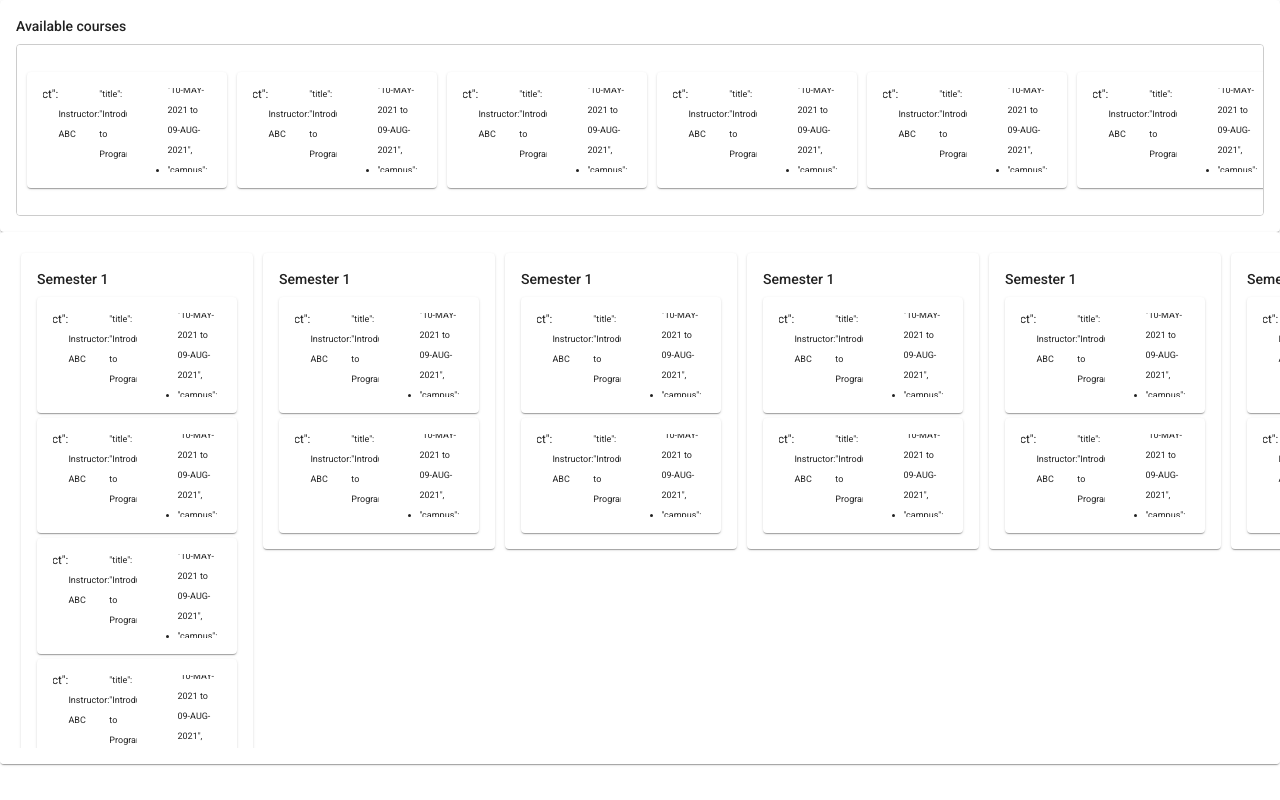
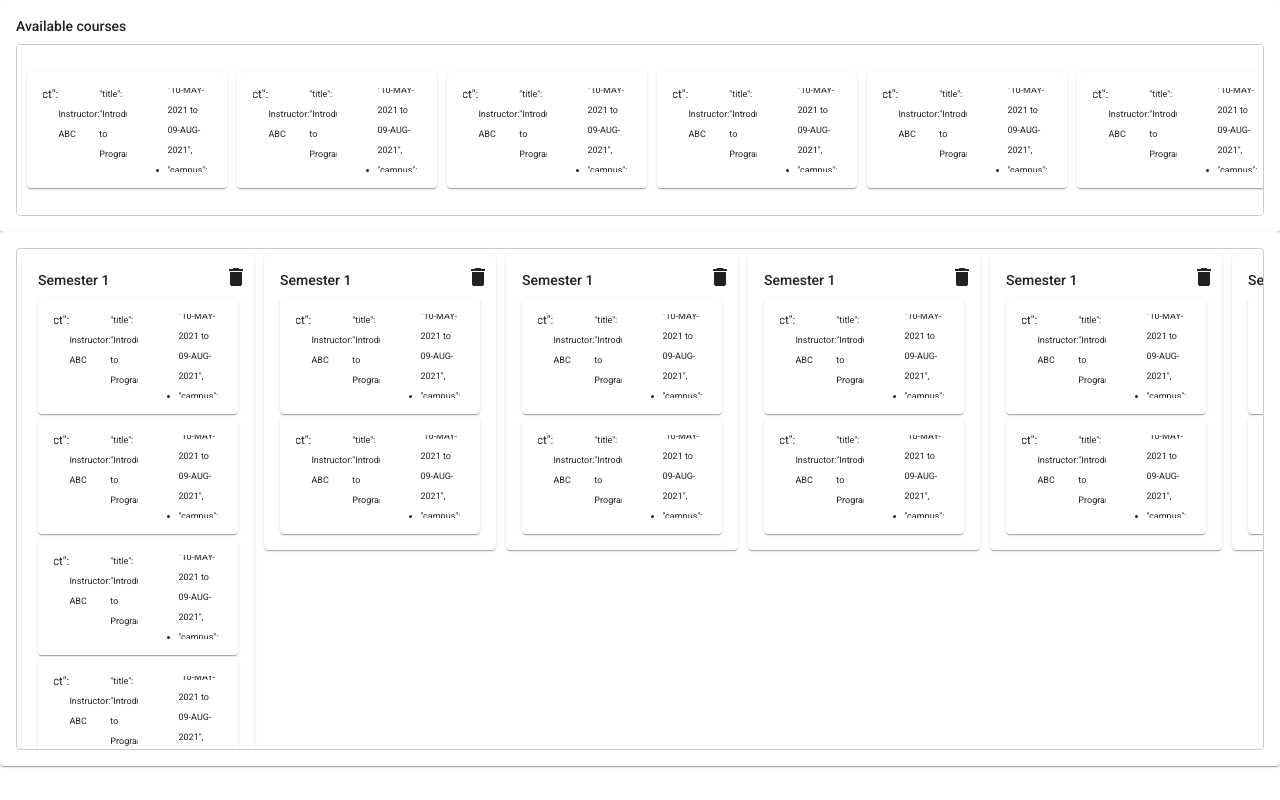
Before and after one commit to tranvnb/course-planning, an Angular app: page /dashboard in a window 1280 px wide. Built offline with nearby package versions, Linux system fonts and the light colour scheme.

Commit message:
finished layout of available & semester courses

```diff
--- a/projects/course-planning/src/app/app.module.ts
+++ b/projects/course-planning/src/app/app.module.ts
@@ -6,6 +6,7 @@ import { AppComponent } from './app.component';
 import { BrowserAnimationsModule } from '@angular/platform-browser/animations';
 import { MatCardModule } from '@angular/material/card';
 import { MatGridListModule } from '@angular/material/grid-list';
+import { MatIconModule } from '@angular/material/icon';
 import { AvailableCoursesComponent } from './components/available-courses/available-courses.component';
 import { PlanningBoardComponent } from './components/planning-board/planning-board.component';
 import { DragDropModule } from '@angular/cdk/drag-drop';
@@ -21,6 +22,7 @@ import { CourseComponent } from './components/course/course.component';
     CourseComponent,
   ],
   imports: [
+    MatIconModule,
     MatGridListModule,
     MatCardModule,
     BrowserModule,
--- a/projects/course-planning/src/app/components/planning-board/planning-board.component.html
+++ b/projects/course-planning/src/app/components/planning-board/planning-board.component.html
@@ -4,14 +4,16 @@
     [available-courses]="availableCourses"
     (onItemDrop)="drop($event)"
   ></cp-available-courses>
-  <mat-card class="semester-container">
-    <mat-card-content class="semester-list">
+  <mat-card>
+    <mat-card-content class="semester-container">
+      <div class="semester-list">
         <cp-semester-courses
           class="semester"
           *ngFor="let sem of semesterList"
           [selected-courses]="sem"
           (onItemDrop)="drop($event)"
         ></cp-semester-courses>
+      </div>
     </mat-card-content>
   </mat-card>
 </div>
--- a/projects/course-planning/src/app/components/planning-board/planning-board.component.scss
+++ b/projects/course-planning/src/app/components/planning-board/planning-board.component.scss
@@ -4,12 +4,15 @@
   height: calc(100vh - 300px);
   // padding: 10px;
   overflow-x: auto;
+  border: solid 1px #ccc;
+  border-radius: 4px;
   .semester-list {
     // width: 100%;
     // overflow-x: auto;
     display: flex;
     flex-direction: row;
     flex-grow: 1;
+
     .semester {
       min-height: 100px;
       // height: 100%;
--- a/projects/course-planning/src/app/components/semester-courses/semester-courses.component.html
+++ b/projects/course-planning/src/app/components/semester-courses/semester-courses.component.html
@@ -1,5 +1,14 @@
 <mat-card class="semester">
-  <mat-card-title>Semester 1</mat-card-title>
+  <mat-card-title
+    >Semester 1
+    <mat-icon
+      (click)="delete(1)"
+      class="semester-action-icons"
+      aria-hidden="false"
+      aria-label="Close icon"
+      >delete</mat-icon
+    >
+  </mat-card-title>
   <mat-card-content>
     <div
       cdkDropList
--- a/projects/course-planning/src/app/components/semester-courses/semester-courses.component.scss
+++ b/projects/course-planning/src/app/components/semester-courses/semester-courses.component.scss
@@ -1,6 +1,13 @@
 .semester {
   margin: 5px;
   min-width: 200px;
+  .semester-action-icons {
+    float: right;
+    position: relative;
+    top: -5px;
+    right: -10px;
+    cursor: pointer;
+  }
   .semester-course-list {
     min-height: 100px;
     .semester-box + .semester-box {
--- a/projects/course-planning/src/app/components/semester-courses/semester-courses.component.ts
+++ b/projects/course-planning/src/app/components/semester-courses/semester-courses.component.ts
@@ -23,4 +23,8 @@ export class SemesterCoursesComponent implements OnInit {
   drop(event: CdkDragDrop<ICourse[]>): void {
     this.onItemDrop.emit(event);
   }
+
+  delete($event: Number) {
+    console.log($event);
+  }
 }
```
Lines whose indentation alone changed are shown as unchanged.
